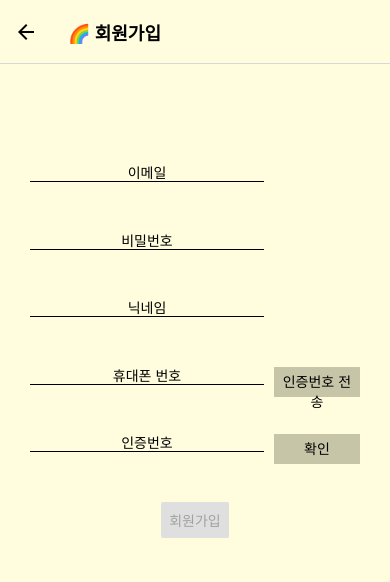
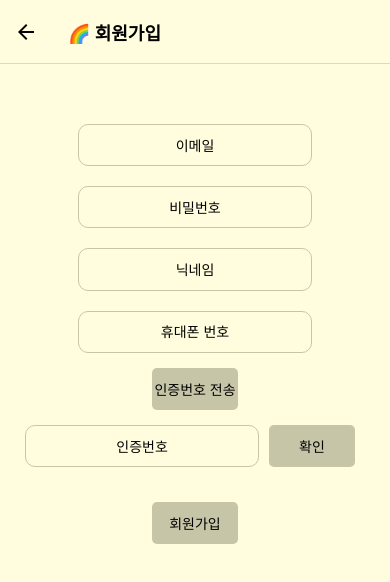
Before and after one commit to 0jiiino/RainbowLetter-client, a React Native app: screen /SignUp in a window 390 px wide. Shown: the top 582 px of the page. Built offline with nearby package versions, Linux system fonts and the light colour scheme.

Commit message:
style: Edit the signup screen layout

```diff
--- a/src/components/Buttons/Button.js
+++ b/src/components/Buttons/Button.js
@@ -1,9 +1,13 @@
 import React from "react";
 import { StyleSheet, Text, TouchableOpacity, View } from "react-native";
 
-const Button = ({ text, handleClick, style }) => {
+const Button = ({ text, handleClick, style, disabled = false }) => {
   return (
-    <TouchableOpacity onPressOut={handleClick} style={style}>
+    <TouchableOpacity
+      onPressOut={handleClick}
+      style={style}
+      disabled={disabled}
+    >
       <View>
         <Text style={styles.text}>{text}</Text>
       </View>
--- a/src/components/TextInput/TextInput.js
+++ /dev/null
@@ -1,40 +0,0 @@
-import React from "react";
-import { StyleSheet, TextInput, View } from "react-native";
-
-import { WINDOW_HEIGHT, WINDOW_WIDTH } from "../../constants/constants";
-
-const Input = ({
-  placeholder,
-  value,
-  handleInputChange,
-  secureTextEntry = false,
-  keyboardType = "default",
-}) => {
-  return (
-    <View style={styles.container}>
-      <TextInput
-        placeholder={placeholder}
-        value={value}
-        onChangeText={handleInputChange}
-        keyboardType={keyboardType}
-        secureTextEntry={secureTextEntry}
-        style={styles.textInput}
-      />
-    </View>
-  );
-};
-
-export default Input;
-
-const styles = StyleSheet.create({
-  container: {
-    height: WINDOW_HEIGHT * 0.08,
-    marginLeft: 30,
-    borderBottomColor: "#313119",
-  },
-  textInput: {
-    width: WINDOW_WIDTH * 0.6,
-    borderBottomWidth: 1,
-    textAlign: "center",
-  },
-});
--- a/src/components/Timer/Timer.js
+++ b/src/components/Timer/Timer.js
@@ -1,9 +1,9 @@
 import React from "react";
 import { Text } from "react-native";
 
-const Timer = ({ minute, second }) => {
+const Timer = ({ minute, second, style }) => {
   return (
-    <Text>
+    <Text style={style}>
       {minute}:{second < 10 ? `0${second}` : second}
     </Text>
   );
--- a/src/screens/Auth/SignUpScreen.js
+++ b/src/screens/Auth/SignUpScreen.js
@@ -3,9 +3,9 @@ import {
   StyleSheet,
   Text,
   View,
-  Button,
   KeyboardAvoidingView,
   ScrollView,
+  TextInput,
 } from "react-native";
 
 import {
@@ -16,11 +16,11 @@ import {
 import {
   SERVER_ERROR,
   VERIFICATION_SUCCESS,
+  WINDOW_HEIGHT,
   WINDOW_WIDTH,
 } from "../../constants/constants";
 import signUpValidation from "../../validation/signUpValidation";
-import CustomButton from "../../components/Buttons/Button";
-import Input from "../../components/TextInput/TextInput";
+import Button from "../../components/Buttons/Button";
 import Timer from "../../components/Timer/Timer";
 
 const SignUp = ({ navigation }) => {
@@ -138,67 +138,65 @@ const SignUp = ({ navigation }) => {
           {errorMessage !== "" ? (
             <Text style={styles.text}>{errorMessage}</Text>
           ) : null}
-          <Input
+          <TextInput
             placeholder="이메일"
             value={inputs.email}
-            handleInputChange={(event) =>
-              setInputs({ ...inputs, email: event })
-            }
+            onChangeText={(event) => setInputs({ ...inputs, email: event })}
             keyboardType="email-address"
+            style={styles.input}
           />
-          <Input
+          <TextInput
             placeholder="비밀번호"
             value={inputs.password}
-            handleInputChange={(event) =>
-              setInputs({ ...inputs, password: event })
-            }
+            onChangeText={(event) => setInputs({ ...inputs, password: event })}
             secureTextEntry={true}
+            style={styles.input}
           />
-          <Input
+          <TextInput
             placeholder="닉네임"
             value={inputs.nickname}
-            handleInputChange={(event) =>
-              setInputs({ ...inputs, nickname: event })
+            onChangeText={(event) => setInputs({ ...inputs, nickname: event })}
+            style={styles.input}
+          />
+          <TextInput
+            placeholder="휴대폰 번호"
+            value={inputs.phoneNumber}
+            onChangeText={(event) =>
+              setInputs({ ...inputs, phoneNumber: event })
             }
+            keyboardType="number-pad"
+            style={styles.input}
           />
           <View style={styles.rowContainer}>
-            <Input
-              placeholder="휴대폰 번호"
-              value={inputs.phoneNumber}
-              handleInputChange={(event) =>
-                setInputs({ ...inputs, phoneNumber: event })
-              }
-              keyboardType="number-pad"
-            />
-            <CustomButton
+            <Button
               text="인증번호 전송"
               handleClick={handleSendClick}
               style={styles.button}
             />
-            {isSend ? <Timer minute={minute} second={second} /> : null}
+            {isSend ? (
+              <Timer minute={minute} second={second} style={styles.text} />
+            ) : null}
           </View>
           <View style={styles.rowContainer}>
-            <Input
+            <TextInput
               placeholder="인증번호"
               value={inputs.certificationCode}
-              handleInputChange={(event) =>
+              onChangeText={(event) =>
                 setInputs({ ...inputs, certificationCode: event })
               }
               keyboardType="number-pad"
+              style={styles.input}
             />
-            <CustomButton
+            <Button
               text="확인"
               handleClick={handleConfirmClick}
               style={styles.button}
             />
           </View>
-        </View>
-        <View style={styles.signUpContainer}>
           <Button
-            title="회원가입"
-            onPress={handleSignUpClick}
+            text="회원가입"
+            handleClick={handleSignUpClick}
             disabled={successMessage === ""}
-            color="#C7C5A7"
             style={styles.signUpButton}
           />
         </View>
@@ -215,35 +213,46 @@ const styles = StyleSheet.create({
     backgroundColor: "#FFFDDD",
   },
   inputContainer: {
-    marginTop: 100,
+    alignItems: "center",
+    marginVertical: 50,
   },
   rowContainer: {
     flexDirection: "row",
+    justifyContent: "center",
+    alignItems: "center",
+  },
+  input: {
+    width: WINDOW_WIDTH * 0.6,
+    height: WINDOW_HEIGHT * 0.05,
+    marginVertical: 10,
+    borderWidth: 1.5,
+    borderRadius: 10,
+    borderColor: "#C7C5A7",
+    textAlign: "center",
   },
   button: {
+    justifyContent: "center",
     width: WINDOW_WIDTH * 0.22,
-    height: 30,
-    padding: 4,
-    marginLeft: 10,
+    height: WINDOW_HEIGHT * 0.05,
+    marginVertical: 5,
+    marginHorizontal: 10,
+    borderRadius: 5,
     backgroundColor: "#C7C5A7",
     fontSize: 10,
   },
   signUpButton: {
+    justifyContent: "center",
     width: WINDOW_WIDTH * 0.22,
-    height: 30,
-    padding: 4,
-    borderWidth: 1,
-    borderRadius: 10,
+    height: WINDOW_HEIGHT * 0.05,
+    marginTop: 25,
+    marginHorizontal: 10,
+    borderRadius: 5,
+    backgroundColor: "#C7C5A7",
     fontSize: 10,
   },
-  signUpContainer: {
-    alignItems: "center",
-  },
   text: {
-    marginLeft: 30,
-    marginBottom: 20,
-    color: "red",
+    textAlign: "center",
+    textAlignVertical: "center",
     fontSize: 15,
-    fontWeight: "900",
   },
 });
```
